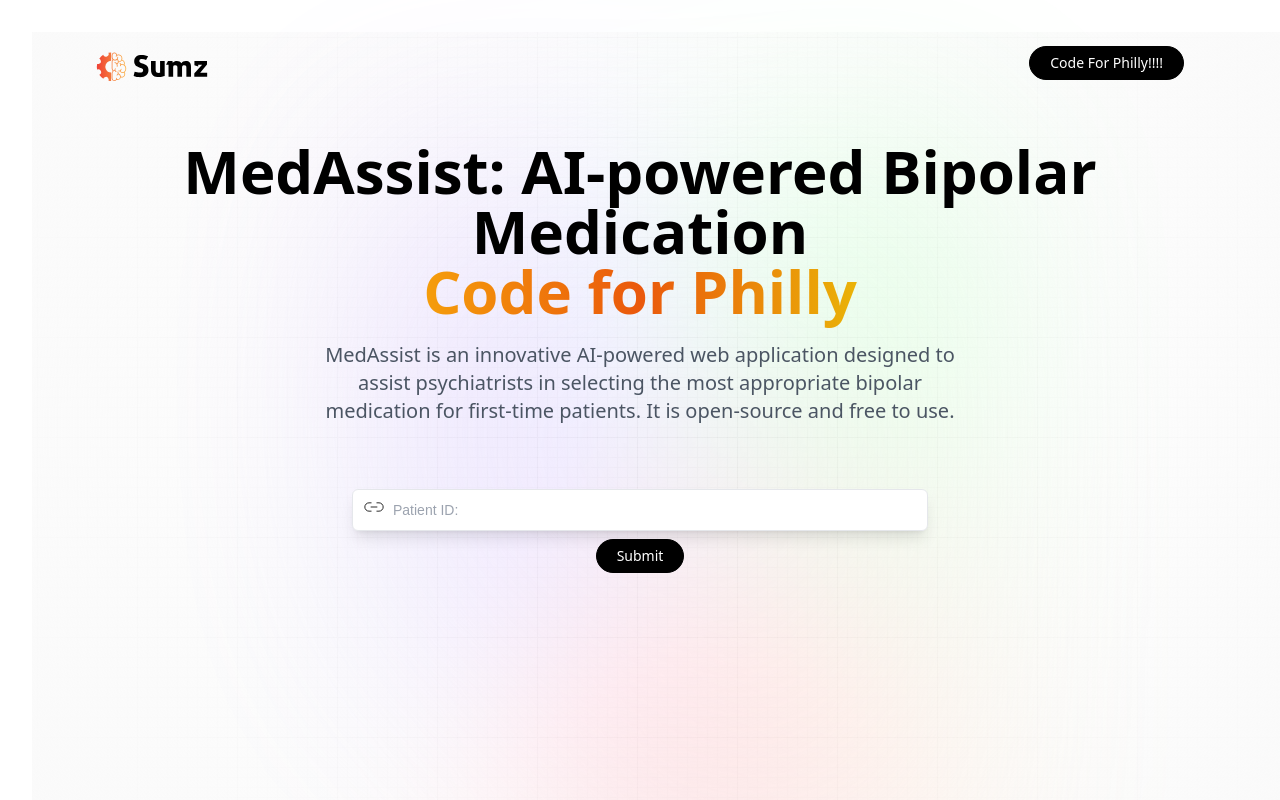
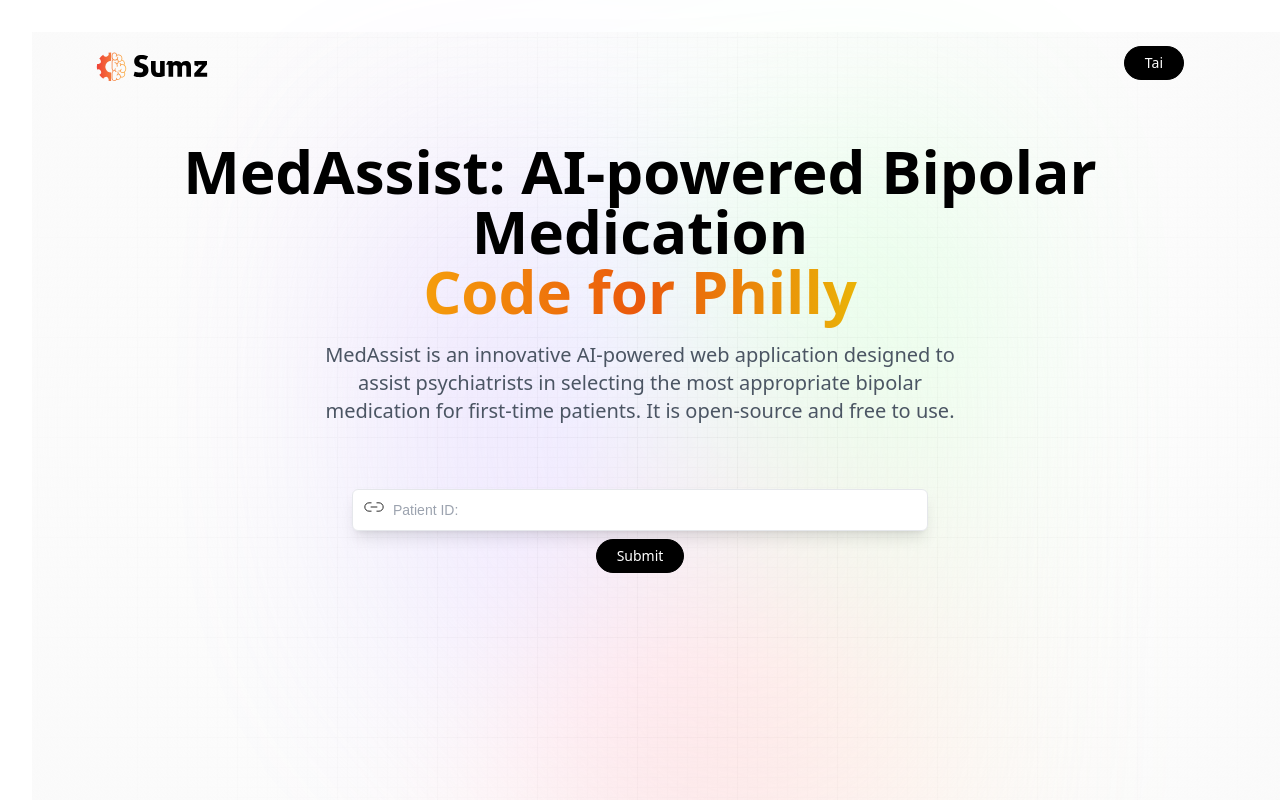
Before and after one commit to taichan03/MedAssist, a React (Vite) app in the folder MedAssist/: page / in a window 1280 px wide. Built offline with nearby package versions, Linux system fonts and the light colour scheme; a web font is replaced by a local one.

Commit message:
Name Tai

```diff
--- a/MedAssist/src/components/Header.tsx
+++ b/MedAssist/src/components/Header.tsx
@@ -10,7 +10,7 @@ const Header = () => {
           onClick={() => window.open("https://codeforphilly.org/")}
           className="black_btn"
         >
-          Code For Philly!!!!
+          Tai
         </button>
       </nav>
 
```
